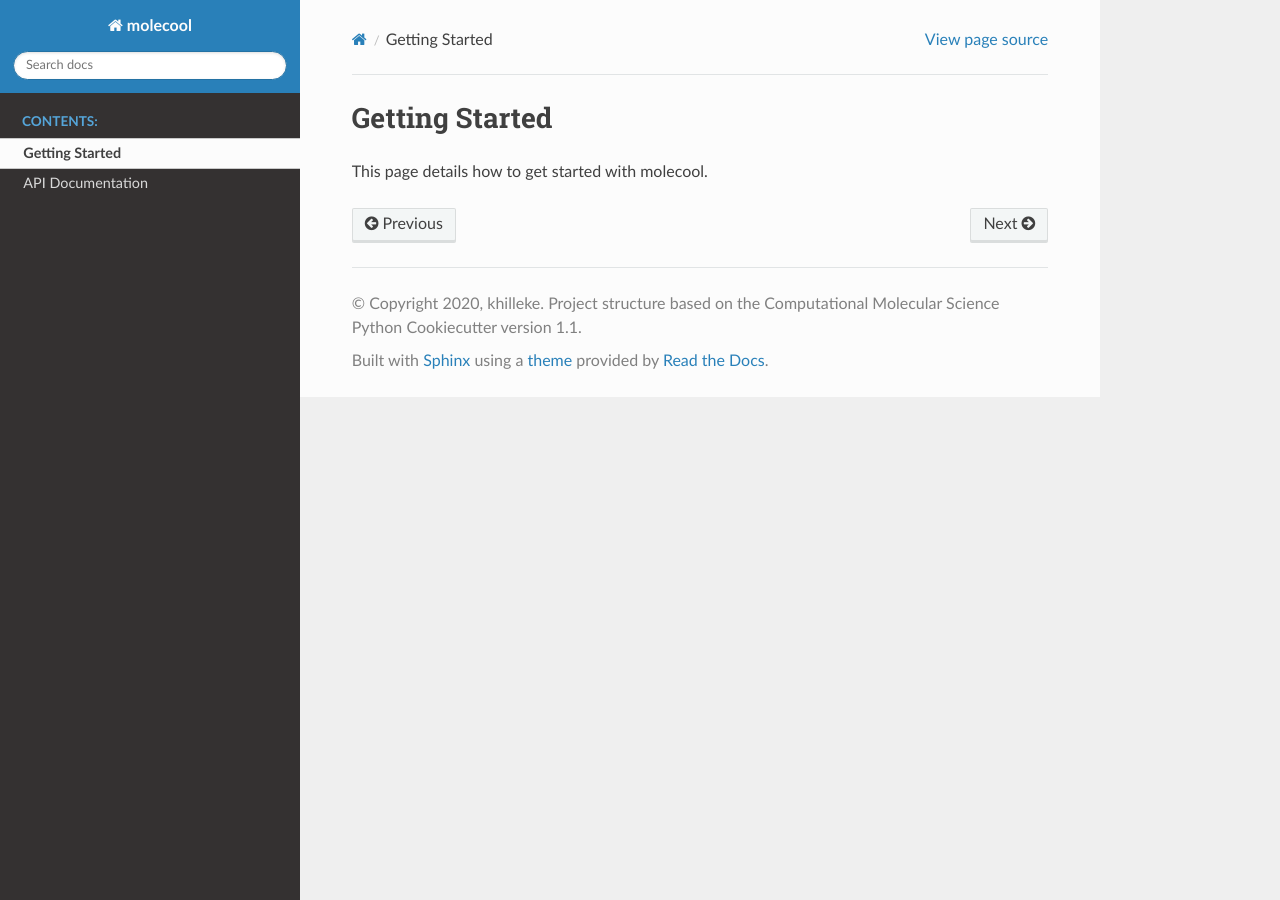
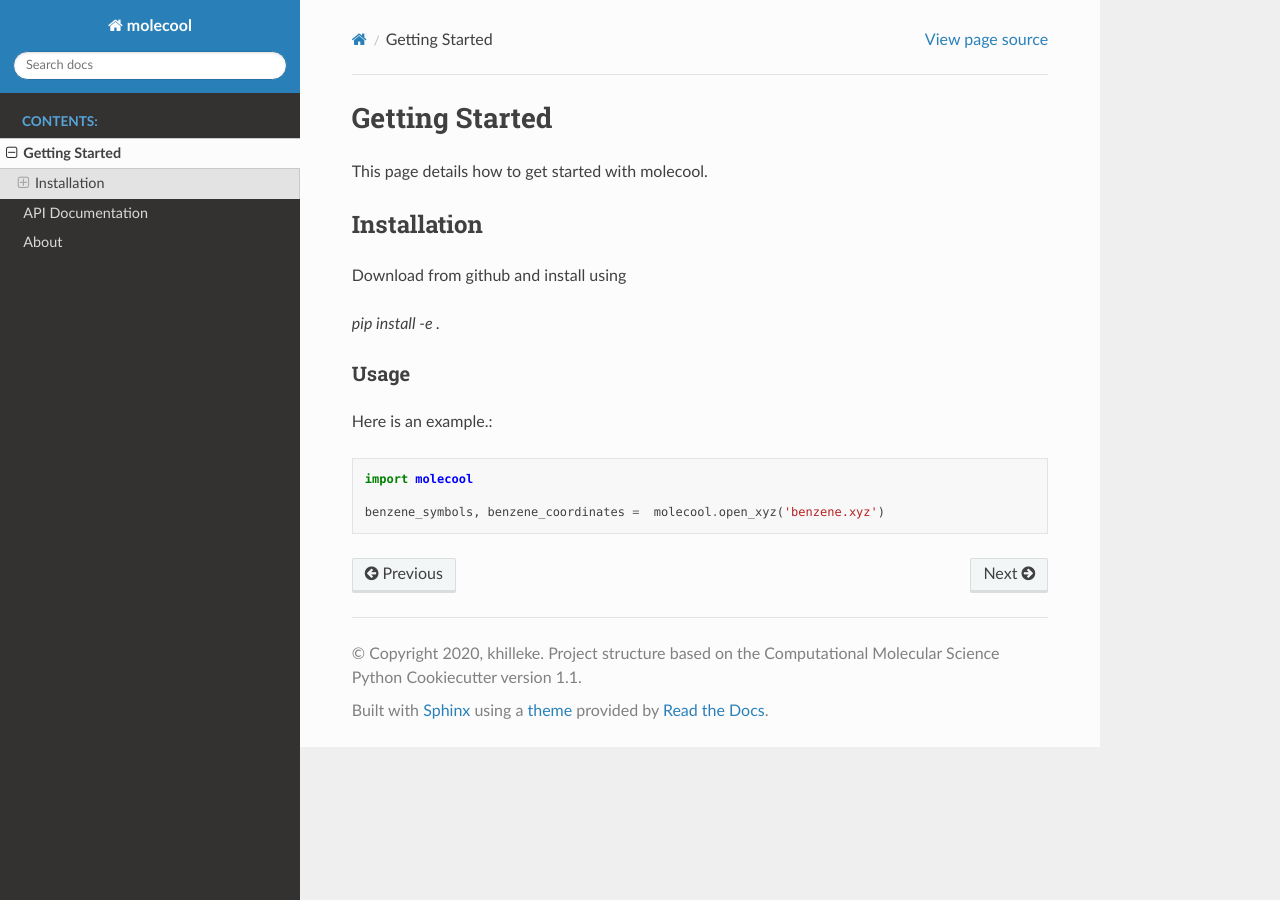
Before and after one commit to khilleke/molecool, a Sphinx documentation site: the page built from docs/getting_started.rst, in a window 1280 px wide. Built offline with Sphinx 7.4.7 and the Read the Docs theme 2.0.0, drawn with Linux system fonts in a browser that asks for light colours; the version number could not be read and is left out.

Commit message:
Updated documentation

```diff
--- /dev/null
+++ b/docs/about.rst
@@ -0,0 +1,4 @@
+About
+=================
+
+molecool is a Python package developed as part of the MolSSI Python Best Practices workshop, Buffalo 2020.
--- a/docs/api.rst
+++ b/docs/api.rst
@@ -5,3 +5,5 @@ API Documentation
    :toctree: autosummary
 
    molecool.canvas
+   molecool.calculate_distance
+   molecool.calculate_center_of_mass
--- /dev/null
+++ b/docs/autosummary/molecool.calculate_center_of_mass.rst
@@ -0,0 +1,6 @@
+molecool.calculate\_center\_of\_mass
+====================================
+
+.. currentmodule:: molecool
+
+.. autofunction:: calculate_center_of_mass
--- /dev/null
+++ b/docs/autosummary/molecool.calculate_distance.rst
@@ -0,0 +1,6 @@
+molecool.calculate\_distance
+============================
+
+.. currentmodule:: molecool
+
+.. autofunction:: calculate_distance
--- /dev/null
+++ b/docs/autosummary/molecool.canvas.rst
@@ -0,0 +1,6 @@
+molecool.canvas
+===============
+
+.. currentmodule:: molecool
+
+.. autofunction:: canvas
--- a/docs/getting_started.rst
+++ b/docs/getting_started.rst
@@ -2,3 +2,19 @@ Getting Started
 ===============
 
 This page details how to get started with molecool.
+
+
+Installation
+---------------------
+Download from github and install using
+
+`pip install -e .`
+
+
+Usage
+^^^^^^^^^^^^^^^^^^^^^
+Here is an example.::
+
+    import molecool
+
+    benzene_symbols, benzene_coordinates =  molecool.open_xyz('benzene.xyz')
--- a/docs/index.rst
+++ b/docs/index.rst
@@ -5,6 +5,9 @@
 
 Welcome to molecool's documentation!
 =========================================================
+molecool is a Python package which can read in, perform analysis on, and visualize molecules.
+
+The file formats `xyz` and `pdb` are currently supported.
 
 .. toctree::
    :maxdepth: 2
@@ -12,7 +15,7 @@ Welcome to molecool's documentation!
 
    getting_started
    api
-
+   about
 
 
 Indices and tables
```
